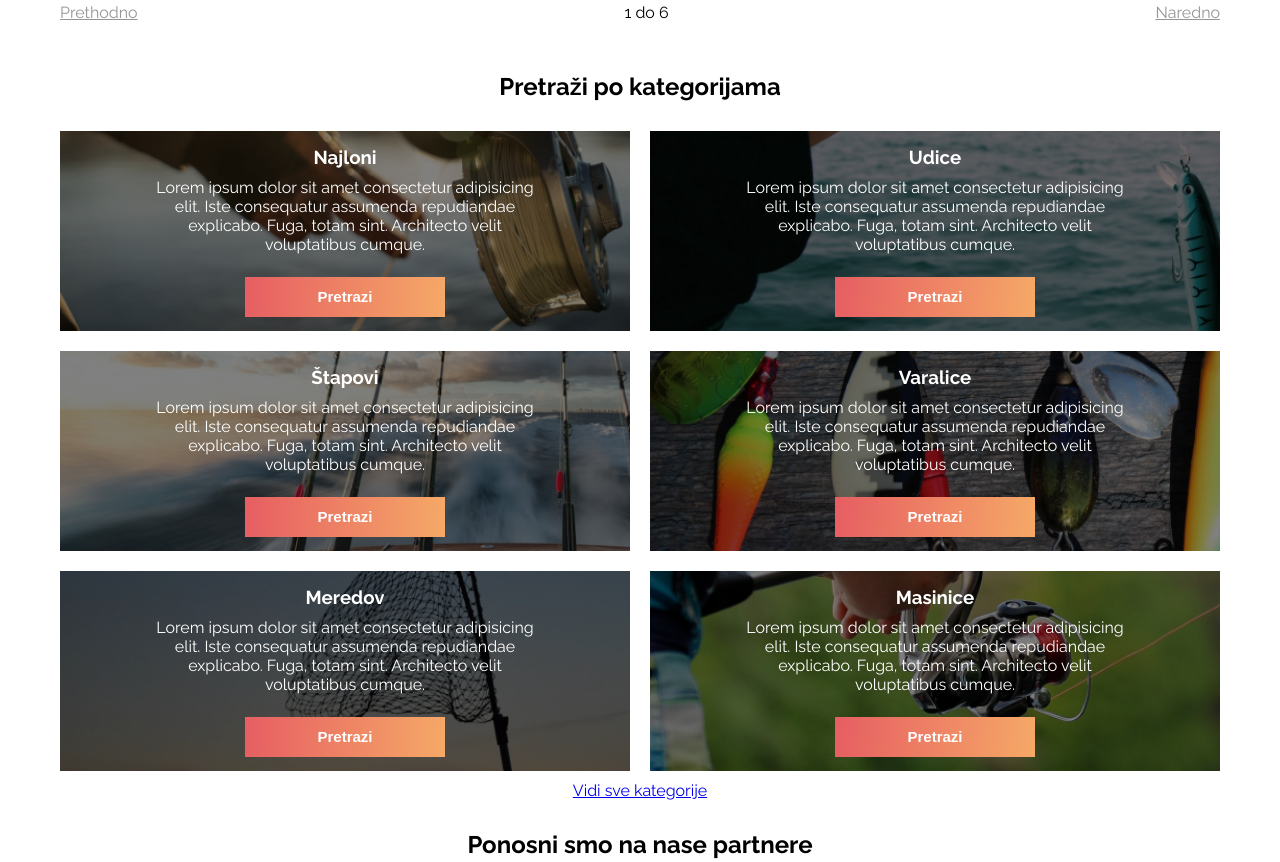
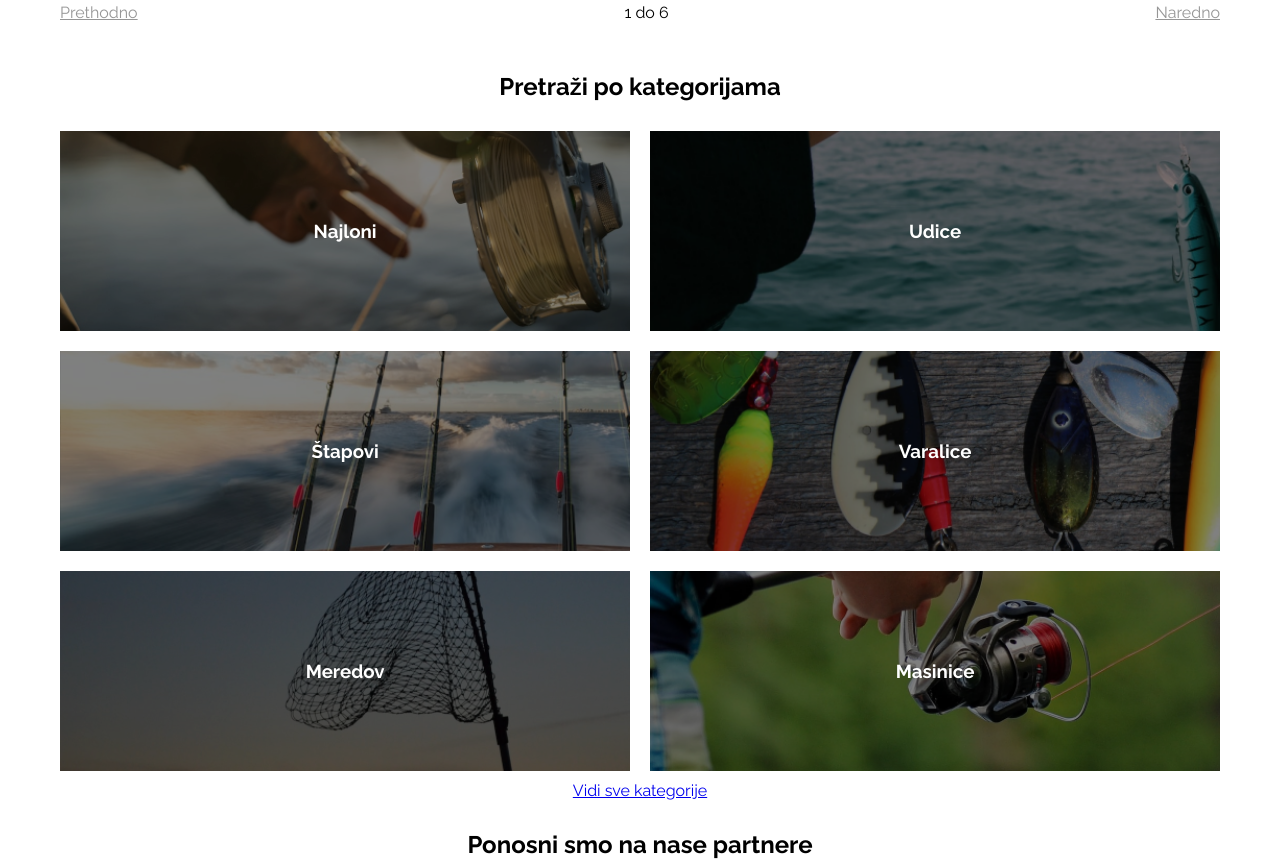
Before and after one commit to akibralovic/grizzly, a plain HTML site: page index.html in a window 1280 px wide. Shown: the part 2071-2933 px from the top of the page. Drawn offline with nearby package versions, Linux system fonts and the light colour scheme; files whose address does not match are found by name.

Commit message:
.
Signed-off-by: akibralovic <bralovic.andj@gmail.com>

```diff
--- a/assets/css/style.css
+++ b/assets/css/style.css
@@ -853,7 +853,6 @@ flex-direction: column;
   color: var(--layoutText-color);
   font-weight: 700;
   font-size: 15px;
-  line-height: 20px;
   background: var(--button-color);
   border: none;
   height: 40px;
@@ -861,11 +860,21 @@ flex-direction: column;
 
 }
 
+.cat-hover{
+  display: none;;
+}
 
 .cat-hover button:hover{
   background: var(--hover-color);
   color: var(--layoutText-color);
 }
+
+
+.cat-desc:hover + .cat-hover{
+  display: block;
+  color: white
+}
+
 
 /* Sponsors */
 
--- a/index.html
+++ b/index.html
@@ -427,45 +427,45 @@
       <h2>Pretraži po kategorijama</h2>
       <div class="categories-grid">
         <div class="categories1">
-          <a href="#"><h3>Najloni</h3></a>
+          <a href="#" class="cat-desc"><h3>Najloni</h3></a>
           <div class="cat-hover">
 <p>Lorem ipsum dolor sit amet consectetur adipisicing elit. Iste consequatur assumenda repudiandae explicabo. Fuga, totam sint. Architecto velit voluptatibus cumque.</p>
 <button>Pretrazi</button>
           </div>
         </div>
         <div class="categories2">
-          <a href="#"><h3>Udice</h3></a>
+          <a href="#" class="cat-desc"><h3>Udice</h3></a>
           <div class="cat-hover">
             <p>Lorem ipsum dolor sit amet consectetur adipisicing elit. Iste consequatur assumenda repudiandae explicabo. Fuga, totam sint. Architecto velit voluptatibus cumque.</p>
             <button>Pretrazi</button>
                       </div>
         </div>
         <div class="categories3">
-          <a href="#"><h3>Štapovi</h3></a>
+          <a href="#" class="cat-desc"><h3>Štapovi</h3></a>
           <div class="cat-hover">
             <p>Lorem ipsum dolor sit amet consectetur adipisicing elit. Iste consequatur assumenda repudiandae explicabo. Fuga, totam sint. Architecto velit voluptatibus cumque.</p>
             <button>Pretrazi</button>
                       </div>
         </div>
         <div class="categories4">
-          <a href="#"><h3>Varalice</h3></a>
+          <a href="#" class="cat-desc"><h3>Varalice</h3></a>
           <div class="cat-hover">
             <p>Lorem ipsum dolor sit amet consectetur adipisicing elit. Iste consequatur assumenda repudiandae explicabo. Fuga, totam sint. Architecto velit voluptatibus cumque.</p>
             <button>Pretrazi</button>
                       </div>
         </div>
         <div class="categories5">
-          <a href="#"><h3>Meredov</h3></a>
+          <a href="#" class="cat-desc"><h3>Meredov</h3></a>
           <div class="cat-hover">
             <p>Lorem ipsum dolor sit amet consectetur adipisicing elit. Iste consequatur assumenda repudiandae explicabo. Fuga, totam sint. Architecto velit voluptatibus cumque.</p>
             <button>Pretrazi</button>
                       </div>
         </div>
         <div class="categories6">
-          <a href="#"><h3>Masinice</h3></a>
-          <div class="cat-hover">
-            <p>Lorem ipsum dolor sit amet consectetur adipisicing elit. Iste consequatur assumenda repudiandae explicabo. Fuga, totam sint. Architecto velit voluptatibus cumque.</p>
-            <button>Pretrazi</button>
+            <a href="#" class="cat-desc"><h3>Masinice</h3></a>
+            <div class="cat-hover">
+              <p>Lorem ipsum dolor sit amet consectetur adipisicing elit. Iste consequatur assumenda repudiandae explicabo. Fuga, totam sint. Architecto velit voluptatibus cumque.</p>
+              <button>Pretrazi</button>
                       </div>
         </div>
       </div>
```
